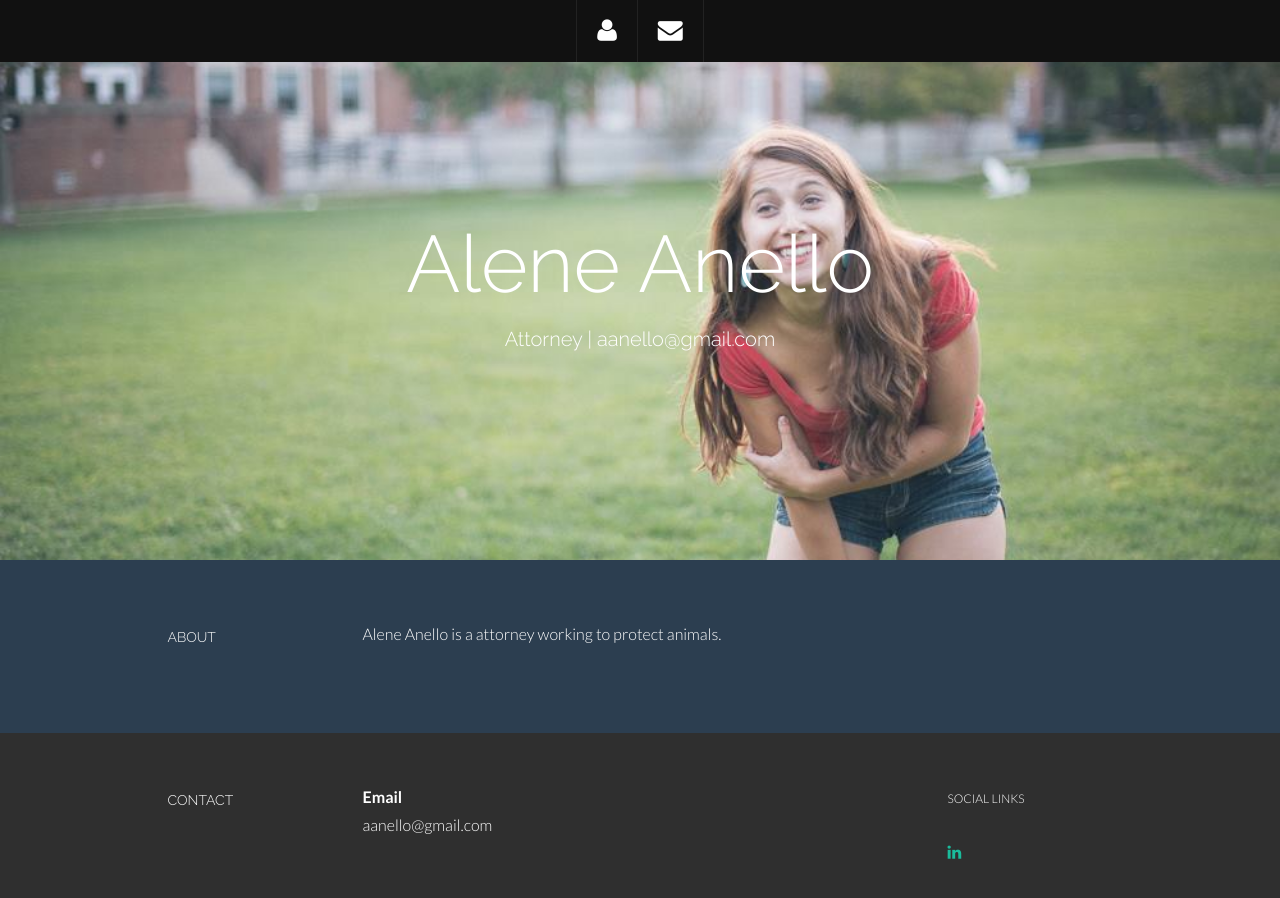
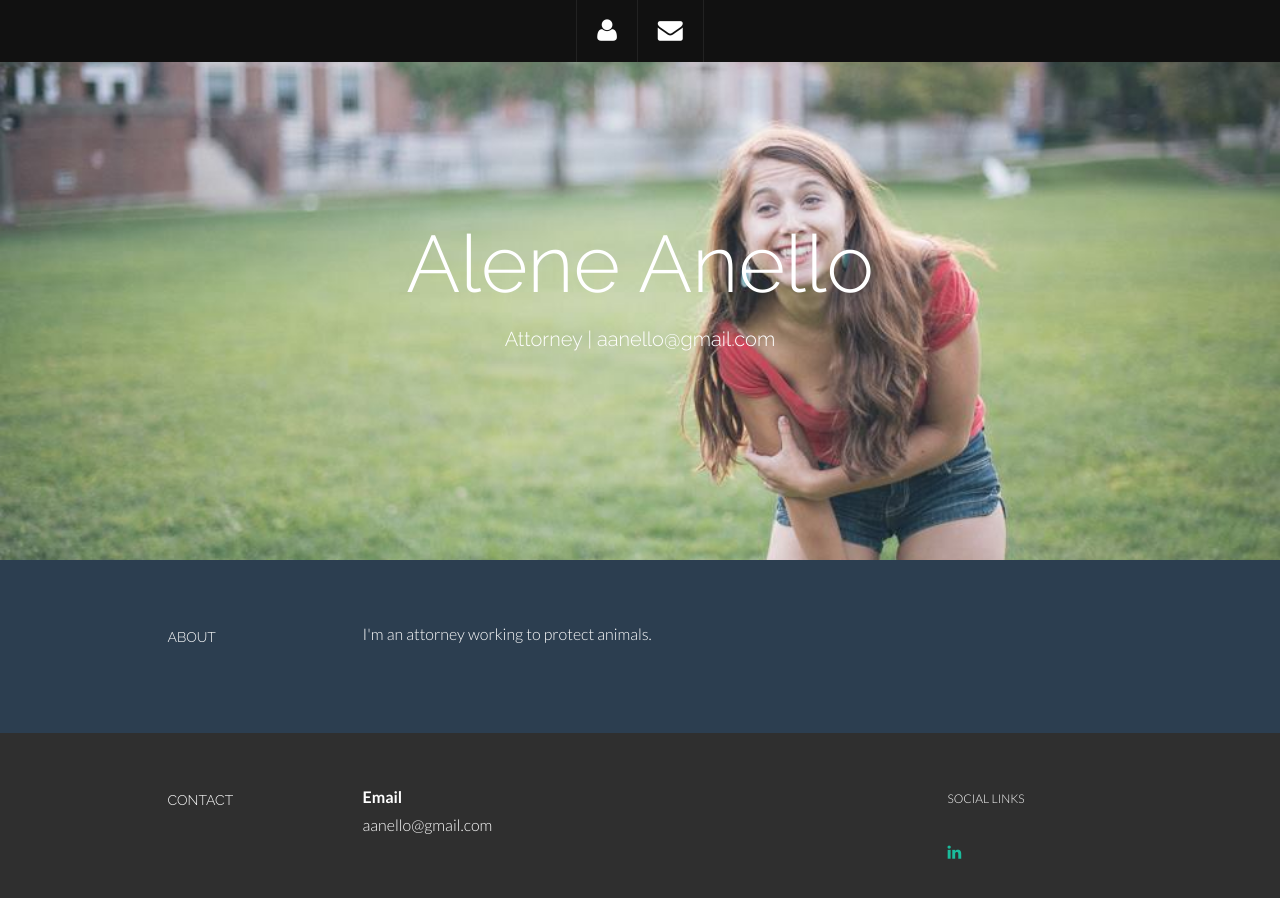
Before and after one commit to robert-yaman/aleneWebsite, a plain HTML site: page index.html in a window 1280 px wide. Drawn offline with Linux system fonts and the light colour scheme.

Commit message:
fix typo

```diff
--- a/index.html
+++ b/index.html
@@ -73,7 +73,7 @@
 					<h5>ABOUT</h5>
 				</div>
 				<div class="col-lg-6">
-					<p>Alene Anello is a attorney working to protect animals.</p>
+					<p>I'm an attorney working to protect animals.</p>
 				</div>
 			</div><!--/.row -->
 		</div><!--/.container -->
```
